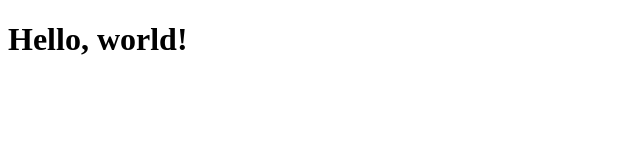
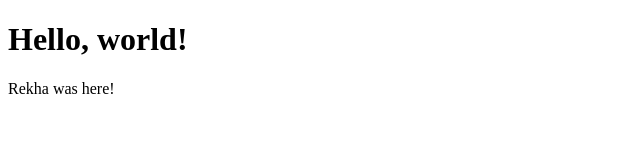
Before and after one commit to rekha-2025/rekha-2025.github.io, a plain HTML site: page index.html in a window 1280 px wide. Shown: the whole page, without its empty margins (0-640 px from the left). Drawn offline with Linux system fonts and the light colour scheme.

Commit message:
Update index.html
My first change words.

```diff
--- a/index.html
+++ b/index.html
@@ -9,5 +9,6 @@
 </head>
 <body>
   <h1>Hello, world!</h1>
+  <p>Rekha was here!</p>
 </body>
 </html>
```
